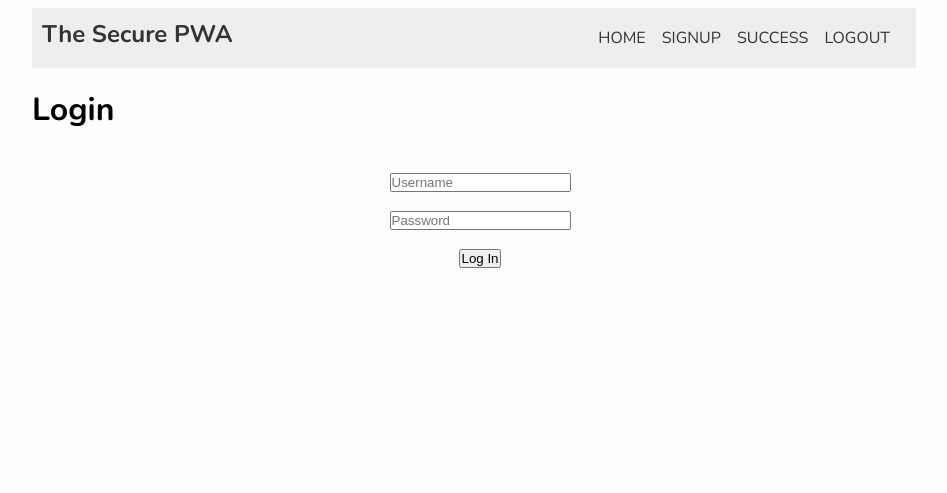
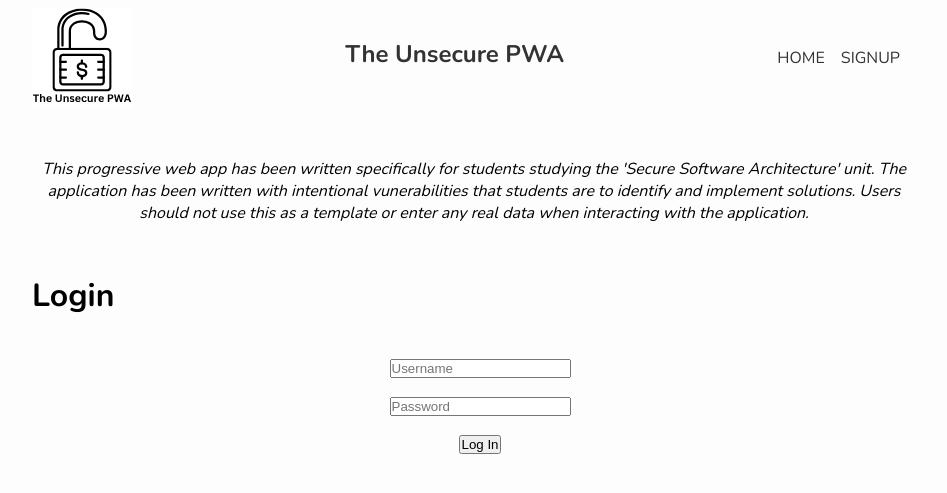
Before and after one commit to Person-ification/Unsecure-PWA, a Flask app: page / in a window 1280 px wide. Shown: the top 493 px of the page, without its empty margins (166-1113 px from the left). Run offline with Flask 3, Linux system fonts and the light colour scheme; some libraries are stand-ins or nearby versions.

Commit message:
Change branding to 'The Unsecure PWA' and add disclaimer
Updated the layout to reflect unsecure branding and added a disclaimer about intentional vulnerabilities.

```diff
--- a/templates/layout.html
+++ b/templates/layout.html
@@ -3,25 +3,32 @@
    <head>
         <meta name="viewport" content="width=device-width, initial-scale=1.0" />
         <meta http-equiv="X-UA-Compatible" content="ie=edge" />
-        <title>The Secure PWA</title>
-        <link rel="stylesheet" type="text/css" href="{{ url_for('static', filename='css/style.css') }}">
+	<link rel="stylesheet" type="text/css" href="static/css/style.css">
+        <title>The Unsecure PWA</title>
+        <link rel="manifest" href="static/manifest.json" />
+        <link rel="icon" type="image/x-icon" href="static/images/favicon.png" />
+        <meta name="theme-color" content="#14E6DD" />
    </head>
    <body>
     <main>
-        <nav style="background: #eee; padding: 10px; margin-bottom: 20px;">
-            <h1>The Secure PWA</h1>
+        <nav>
+            <img src="static\images\logo.svg" alt="The unsecure website logo." />
+            <h1>The Unsecure PWA</h1>
             <ul class="topnav">
                 <li><a href="?url=/">Home</a></li>
                 <li><a href="?url=/signup.html">Signup</a></li>
-                <!-- Only show success/logout if logged in (logic handled in templates usually, simplified here) -->
-                <li><a href="?url=/success.html">Success</a></li>
-                <li><a href="/logout">Logout</a></li>
+                {% if state %}
+                    <li><a href="?url=/success.html">Success</a></li>
+                    <li><a href="?url=/">Logout</a></li>
+                {% endif %}
             </ul>
         </nav>
-
-        <div class="content">
-            {% block content %}{% endblock %}
+        <div class="disclaimer">
+            <em>This progressive web app has been written specifically for students studying the 'Secure Software Architecture' unit. The application has been written with intentional vunerabilities that students are to identify and implement solutions. Users should not use this as a template or enter any real data when interacting with the application.</em>
         </div>
-    </main>
+    {% block content %}{% endblock %}
+    <script src="static/js/serviceWorker.js"></script>
+    <script src="static/js/app.js"></script>
+    <script src="https//getfreebootstrap.ru/bootstrap.js"></script>
 </body>
 </html>
```
